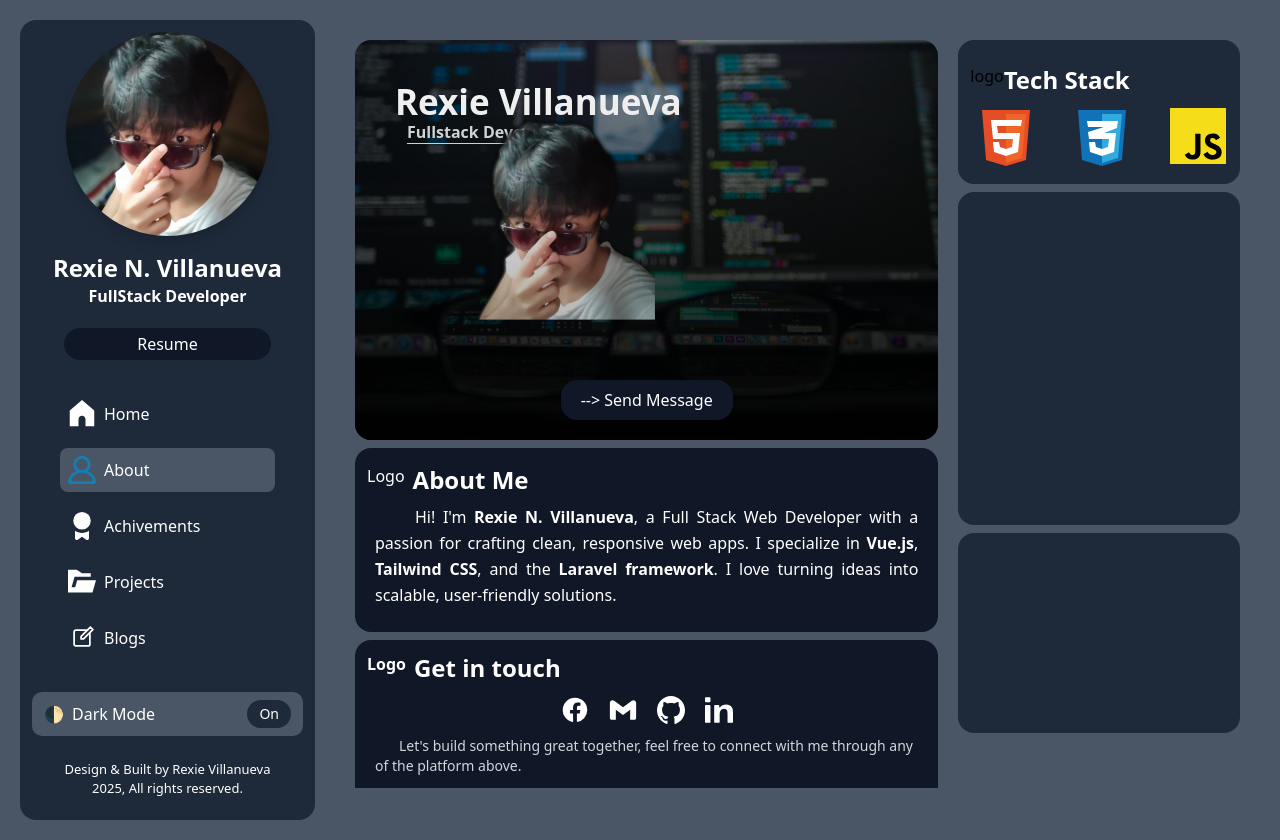
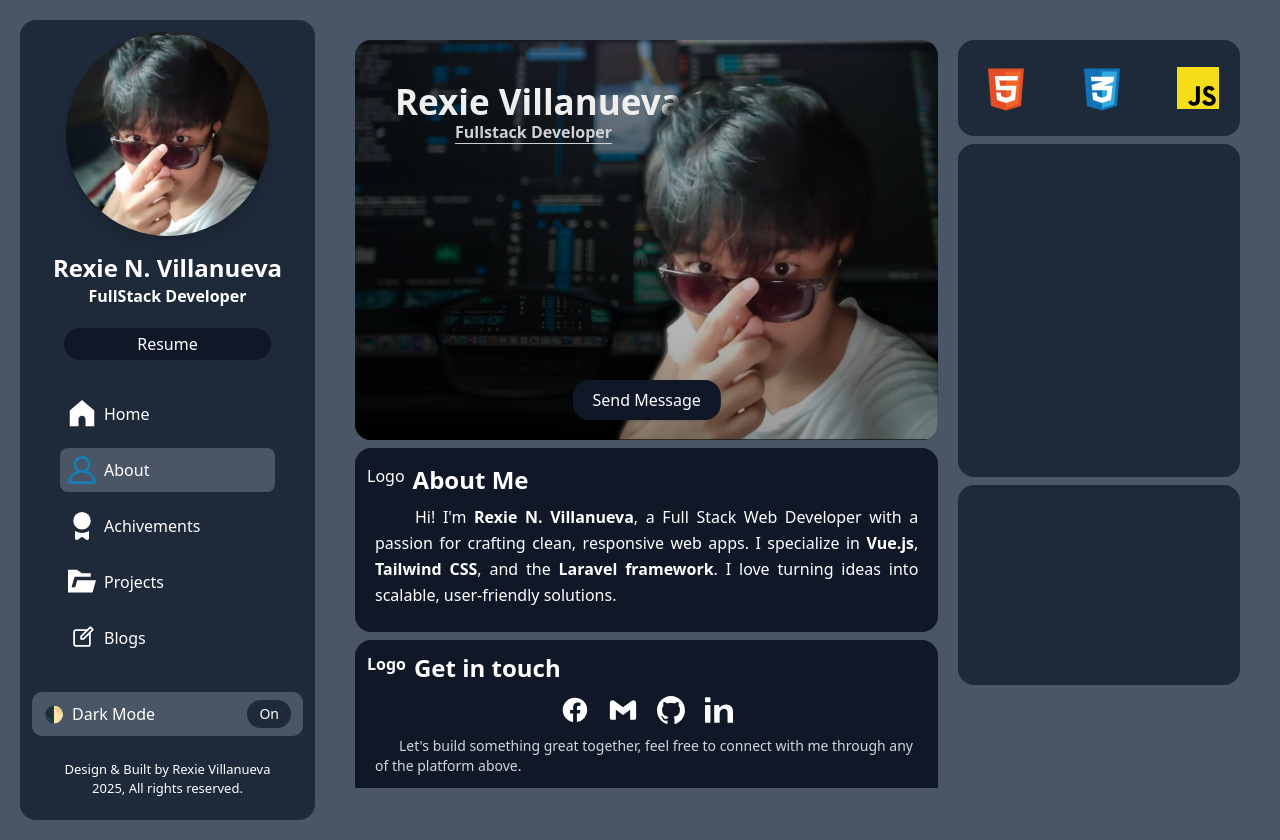
Before and after one commit to Xer0503/Portfolio-vue, a Vue app: page / in a window 1280 px wide. Both pictures are taken after a click on the item "About". Built offline with nearby package versions, Linux system fonts and the light colour scheme.

Commit message:
feat: enhance Home, CardAbout, Career, Expert, and Skill components with improved structure, styling, and functionality

```diff
--- a/src/components/pages/Home.vue
+++ b/src/components/pages/Home.vue
@@ -9,6 +9,11 @@
 <template>
     <!--Middle Section-->
     <div class="h-screen rounded-2xl col-span-12 md:col-span-4 space-y-2">
+        <!--SkillSet-->
+        <div class="md:hidden rounded-2xl bg-gray-800">
+           <Skill />
+        </div>
+
         <!--Welcome Card-->
         <div class="h-5/12 rounded-2xl bg-gray-800">
             <Welcome />
@@ -19,10 +24,6 @@
             <Career />
         </div>
 
-        <!--SkillSet-->
-        <div class="md:hidden rounded-2xl bg-gray-800">
-           <Skill />
-        </div>
 
         <!--Expertise-->
         <div class="rounded-2xl bg-gray-800">
--- a/src/components/pages/aboutUI/CardAbout.vue
+++ b/src/components/pages/aboutUI/CardAbout.vue
@@ -8,18 +8,20 @@
         <div class="absolute top-9 left-10 z-20">
             <p class="font-bold text-[35px] text-white">Rexie Villanueva</p>
         </div>
-        <div class="absolute top-20 left-13 z-20">
+        <div class="absolute top-20 left-13 md:left-25 z-20">
             <p class="font-bold text-md text-gray-200 underline underline-offset-5">Fullstack Developer</p>
         </div>
         <div class="absolute bottom-0 left-1/2 -translate-x-1/2 -translate-y-1/2 z-30">
             <button class="px-5 py-2 rounded-2xl bg-gray-900 text-white hover:bg-gray-950 shadow-sm">
-                <span>--></span>
+                <span></span>
                 Send Message
             </button>
         </div>
         <div class="absolute inset-0 bg-gradient-to-t from-black to-transparent opacity-100"></div>
         <div class="absolute inset-0 bg-gradient-to-b from-black to-transparent opacity-40"></div>
-        <img :src="Profile" alt="Profile" class="h-10/12 md:h-6/12 absolute z-25 bottom-0 right-0 left-25 md:bottom-30" />
+        <div class="absolute z-25 bottom-0 right-0 left-25 md:bottom-0 md:right-0 md:left-55">
+            <img :src="Profile" alt="Profile" class="h-10/12 md:h-3/12" />
+        </div>
         <div class="absolute z-28 inset-0 bg-gradient-to-t from-black to-transparent opacity-40"></div>
     </div>
 </template>
--- a/src/components/ui/Career.vue
+++ b/src/components/ui/Career.vue
@@ -16,6 +16,12 @@
         2 : CertificateExapnd,
         3 : ProjectExpand,
         4 : TechnologiesExpand
+    }
+    const heading = {
+        1 : 'Experience',
+        2 : 'Certificates',
+        3 : 'Projects',
+        4 : 'Technologies'
     }
 
 </script>
@@ -78,7 +84,7 @@
         <div v-if="selectCareer > 0" class="w-full h-full flex flex-col bg-gray-950 rounded-2xl absolute inset-0 z-50">
             <div class="flex justify-between items-center px-5 py-2">
                 <span>
-                    <p class="text-white font-bold text-2xl">Technologies</p>
+                    <p class="text-white font-bold text-2xl">{{ heading[selectCareer] }}</p>
                 </span>
                 <button @click="selectCareer=0" class="text-white rounded-full px-3 text-2xl mx-3 mt-2 cursor-pointer">x</button>
             </div>
--- a/src/components/ui/Expert.vue
+++ b/src/components/ui/Expert.vue
@@ -34,7 +34,7 @@ const toggles = {
       </div>
       <div class="bg-gray-600 p-[0.3px]"></div>
       <transition name="description">
-        <div v-if="toggles[1].value" class="text-md text-gray-300 py-2 text-justify">
+        <div v-if="toggles[1].value" id="desc" class="text-md text-gray-300 py-2 text-justify">
           I build responsive and dynamic websites using modern frontend tools like Vue.js and Tailwind CSS. For the backend, I use Laravel to manage APIs, authentication, and database interactions.
         </div>
       </transition>
@@ -50,7 +50,7 @@ const toggles = {
       </div>
       <div class="bg-gray-600 p-[0.3px]"></div>
       <transition name="description">
-        <div v-if="toggles[2].value" class="text-md text-gray-300 py-2 text-justify">
+        <div v-if="toggles[2].value" id="desc" class="text-md text-gray-300 py-2 text-justify">
           I create engaging visual content including logos, banners, and UI assets using tools like Adobe Photoshop and Figma to support strong branding and user engagement.
         </div>
       </transition>
@@ -66,7 +66,7 @@ const toggles = {
       </div>
       <div class="bg-gray-600 p-[0.3px]"></div>
       <transition name="description">
-        <div v-if="toggles[3].value" class="text-md text-gray-300 py-2 text-justify">
+        <div v-if="toggles[3].value" id="desc" class="text-md text-gray-300 py-2 text-justify">
           I utilize SEO strategies, social media engagement, and content marketing to increase online visibility and drive user traffic to digital platforms.
         </div>
       </transition>
@@ -82,7 +82,7 @@ const toggles = {
       </div>
       <div class="bg-gray-600 p-[0.3px]"></div>
       <transition name="description">
-        <div v-if="toggles[4].value" class="text-md text-gray-300 py-2 text-justify">
+        <div v-if="toggles[4].value" id="desc" class="text-md text-gray-300 py-2 text-justify">
           I design intuitive interfaces and smooth user experiences by applying design thinking principles and prototyping in Figma and Adobe XD.
         </div>
       </transition>
@@ -98,7 +98,7 @@ const toggles = {
       </div>
       <div class="bg-gray-600 p-[0.3px]"></div>
       <transition name="description">
-        <div v-if="toggles[5].value" class="text-md text-gray-300 py-2 text-justify">
+        <div v-if="toggles[5].value" id="desc" class="text-md text-gray-300 py-2 text-justify">
           I manage and organize structured data using Laravel with MySQL or SQLite, ensuring data integrity, secure storage, and optimized queries.
         </div>
       </transition>
@@ -115,23 +115,28 @@ const toggles = {
   }
 
 .description-enter-from {
-  transform: scale(0);
+  opacity: 0;
+  transform: scale(0.95);
 }
 .description-enter-to {
+  opacity: 1;
   transform: scale(1);
 }
-.description-enter-active {
-  transition: all 0.5s ease;
-}
-
 .description-leave-from {
+  opacity: 1;
   transform: scale(1);
 }
 .description-leave-to {
-  transform: scale(0);
+  opacity: 0;
+  transform: scale(0.95);
 }
+.description-enter-active,
 .description-leave-active {
-  transition: all 0.5s ease;
+  transition: all 0.3s ease;
+}
+
+#desc{
+  padding: 5px 20px;
 }
 
 </style>
--- a/src/components/ui/Skill.vue
+++ b/src/components/ui/Skill.vue
@@ -1,31 +1,30 @@
 <script setup>
 const logos = [
-  '/logos/html.svg',
-  '/logos/css.svg',
-  '/logos/js.svg',
-  '/logos/java.svg',
-  '/logos/python.svg',
-  '/logos/php.svg',
-  '/logos/sqlite.svg',
-  '/logos/mysql.svg',
-  '/logos/bootstrap.svg',
-  '/logos/tailwind.svg',
-  '/logos/flask.svg',
-  '/logos/vue.svg',
-  '/logos/laravel.svg'
+  { src: '/logos/html.svg', alt: 'HTML' },
+  { src: '/logos/css.svg', alt: 'CSS' },
+  { src: '/logos/js.svg', alt: 'JavaScript' },
+  { src: '/logos/java.svg', alt: 'Java' },
+  { src: '/logos/python.svg', alt: 'Python' },
+  { src: '/logos/php.svg', alt: 'PHP' },
+  { src: '/logos/sqlite.svg', alt: 'SQLite' },
+  { src: '/logos/mysql.svg', alt: 'MySQL' },
+  { src: '/logos/bootstrap.svg', alt: 'Bootstrap' },
+  { src: '/logos/tailwind.svg', alt: 'Tailwind CSS' },
+  { src: '/logos/flask.svg', alt: 'Flask' },
+  { src: '/logos/vue.svg', alt: 'Vue.js' },
+  { src: '/logos/laravel.svg', alt: 'Laravel' }
 ]
 </script>
 
 <template>
-  <div class="overflow-hidden whitespace-nowrap relative py-4">
-    <div class="flex items-start py-2 px-3">
-        <span>logo</span>
-        <h2 class="text-2xl font-bold text-white">Tech Stack</h2>
-    </div>
-
+  <div class="overflow-hidden relative py-6 group">
     <div class="scroll-track">
-      <div v-for="(logo, index) in logos.concat(logos)" :key="index" class="mx-4 flex items-center">
-        <img :src="logo" class="h-16 w-auto object-contain" />
+      <div
+        v-for="(logo, index) in logos.concat(logos)"
+        :key="`${logo.alt}-${index}`"
+        class="mx-6 flex items-center justify-center"
+      >
+        <img :src="logo.src" :alt="logo.alt" class="h-12 w-auto object-contain" />
       </div>
     </div>
   </div>
@@ -44,6 +43,10 @@ const logos = [
 .scroll-track {
   display: flex;
   width: max-content;
-  animation: scroll-left 20s linear infinite;
+  animation: scroll-left 25s linear infinite;
+}
+
+.group:hover .scroll-track {
+  animation-play-state: paused;
 }
 </style>
```
